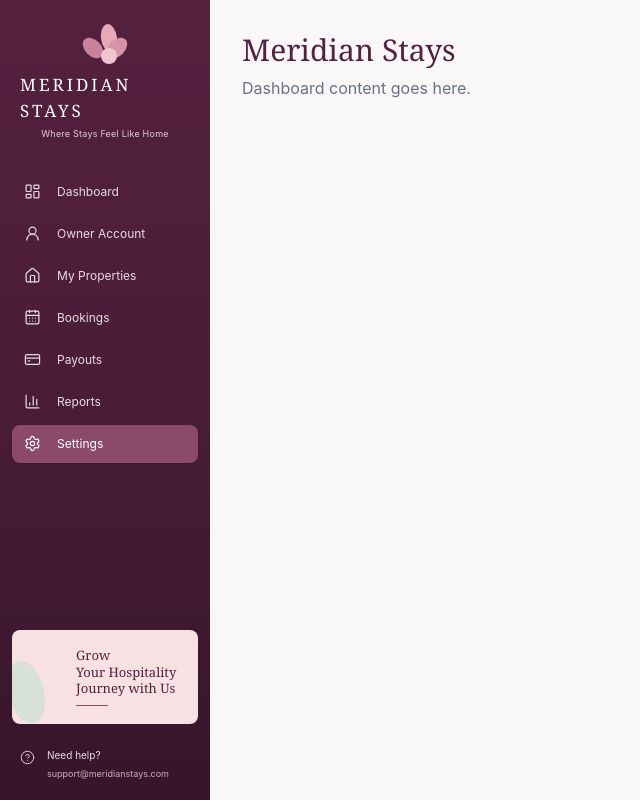
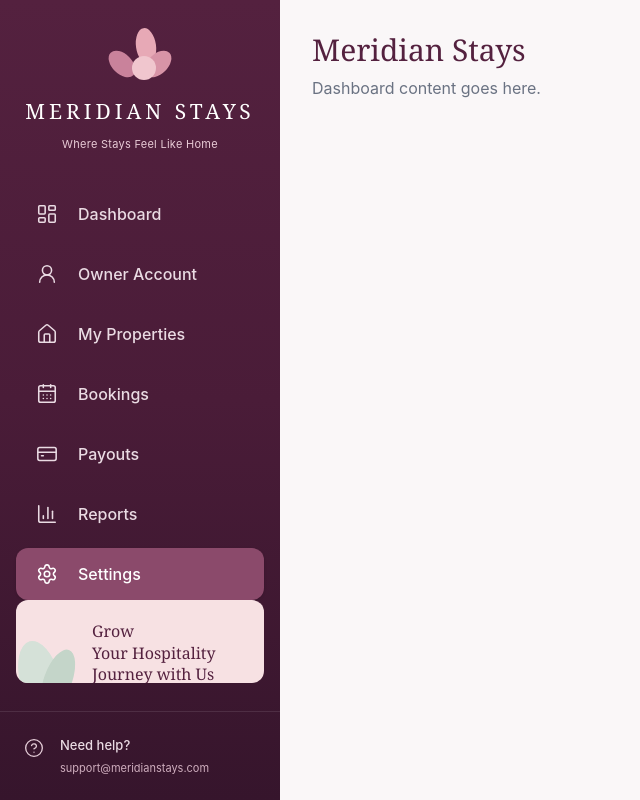
Before and after one commit to itcadmu15/Meridian-Stays, a React app in the folder frontend/: page /owner/settings in a window 1280 px wide. Shown: the whole page, without its empty margins (0-640 px from the left). Built offline with nearby package versions, Linux system fonts and the light colour scheme; the HTML template or start-up script is replaced by a standard one.

Commit message:
Side Bar Updated the styling

```diff
--- a/frontend/src/App.jsx
+++ b/frontend/src/App.jsx
@@ -5,11 +5,10 @@ function App() {
   return (
     <div className="flex min-h-screen bg-[#faf7f8]">
 
-      {/* Sidebar */}
       <Sidebar />
 
-      {/* Main Content */}
       <main className="flex-1 p-8">
+
         <h1 className="font-serif text-3xl text-[#54213f]">
           Meridian Stays
         </h1>
@@ -17,6 +16,7 @@ function App() {
         <p className="mt-2 text-gray-500">
           Dashboard content goes here.
         </p>
+
       </main>
 
     </div>
--- a/frontend/src/components/common/SideBar.jsx
+++ b/frontend/src/components/common/SideBar.jsx
@@ -51,31 +51,39 @@ const navigation = [
 
 const Sidebar = () => {
   return (
-    <aside className="flex h-screen w-[210px] flex-col bg-gradient-to-b from-[#54213f] via-[#4a1c38] to-[#36152c] text-white">
+    <aside className="flex h-screen w-[280px] shrink-0 flex-col bg-gradient-to-b from-[#54213f] via-[#4a1c38] to-[#36152c] text-white">
 
-      {/* Logo */}
-      <div className="flex flex-col items-center px-5 pt-6 pb-8">
+      {/* ================= LOGO ================= */}
+      <div className="flex flex-col items-center px-6 pt-7 pb-9">
 
-        {/* Simple flower logo */}
-        <div className="relative mb-2 h-10 w-16">
-          <div className="absolute left-7 top-0 h-7 w-4 rotate-[-8deg] rounded-[100%] bg-[#e7a9b6]" />
-          <div className="absolute left-3 top-3 h-6 w-4 rotate-[-45deg] rounded-[100%] bg-[#c9829b]" />
-          <div className="absolute right-3 top-3 h-6 w-4 rotate-[45deg] rounded-[100%] bg-[#d894a7]" />
-          <div className="absolute left-7 top-6 h-4 w-4 rounded-full bg-[#f0c6ce]" />
+        {/* Flower Logo */}
+        <div className="relative mb-3 h-14 w-20">
+
+          <div className="absolute left-9 top-0 h-9 w-5 rotate-[-8deg] rounded-[100%] bg-[#e7a9b6]" />
+
+          <div className="absolute left-3 top-5 h-8 w-5 rotate-[-45deg] rounded-[100%] bg-[#c9829b]" />
+
+          <div className="absolute right-3 top-5 h-8 w-5 rotate-[45deg] rounded-[100%] bg-[#d894a7]" />
+
+          <div className="absolute left-8 top-7 h-6 w-6 rounded-full bg-[#f0c6ce]" />
+
         </div>
 
-        <h1 className="font-serif text-[17px] tracking-[3px]">
+        <h1 className="font-serif text-[21px] font-medium tracking-[4px]">
           MERIDIAN STAYS
         </h1>
 
-        <p className="mt-1 text-[9px] tracking-wide text-[#e8cbd6]">
+        <p className="mt-2 text-[11px] tracking-wide text-[#e8cbd6]">
           Where Stays Feel Like Home
         </p>
       </div>
 
-      {/* Navigation */}
-      <nav className="flex-1 px-3">
-        <div className="space-y-1">
+
+      {/* ================= NAVIGATION ================= */}
+      <nav className="flex-1 px-4">
+
+        <div className="space-y-2">
+
           {navigation.map((item) => {
             const Icon = item.icon;
 
@@ -83,28 +91,32 @@ const Sidebar = () => {
               <NavLink
                 key={item.name}
                 to={item.path}
-                className={({ isActive }) =>
-                  `
-                  group flex h-[38px] items-center gap-4 rounded-lg px-3
-                  text-[12px] transition-all duration-200
+                className={({ isActive }) => `
+                  group flex h-[52px] items-center gap-5
+                  rounded-xl px-5
+                  text-[16px] font-medium
+                  transition-all duration-200
+
                   ${
                     isActive
                       ? "bg-[#8b4a6b] text-white shadow-sm"
                       : "text-[#eadbe3] hover:bg-[#713653] hover:text-white"
                   }
-                  `
-                }
+                `}
               >
                 {({ isActive }) => (
                   <>
                     <Icon
-                      size={17}
+                      size={22}
                       strokeWidth={1.7}
-                      className={
-                        isActive
-                          ? "text-white"
-                          : "text-[#eadbe3] group-hover:text-white"
-                      }
+                      className={`
+                        shrink-0 transition-colors
+                        ${
+                          isActive
+                            ? "text-white"
+                            : "text-[#eadbe3] group-hover:text-white"
+                        }
+                      `}
                     />
 
                     <span>{item.name}</span>
@@ -113,18 +125,26 @@ const Sidebar = () => {
               </NavLink>
             );
           })}
+
         </div>
+
       </nav>
 
-      {/* Promotional Card */}
-      <div className="mx-3 mb-6 overflow-hidden rounded-lg bg-[#f7e1e3] text-[#54213f]">
-        <div className="relative flex min-h-[94px] items-center px-4 py-4">
 
-          {/* Decorative leaf */}
-          <div className="absolute -left-1 bottom-0 h-16 w-9 rotate-[-15deg] rounded-[100%] bg-[#d5e1d8] opacity-90" />
+      {/* ================= PROMOTIONAL CARD ================= */}
+      <div className="mx-4 mb-7 overflow-hidden rounded-xl bg-[#f7e1e3] text-[#54213f]">
 
-          <div className="relative z-10 ml-12">
-            <p className="font-serif text-[13px] leading-[1.3]">
+        <div className="relative flex min-h-[120px] items-center px-5 py-5">
+
+          {/* Decorative Leaves */}
+          <div className="absolute bottom-0 left-1 h-20 w-10 rotate-[-15deg] rounded-[100%] bg-[#d5e1d8]" />
+
+          <div className="absolute bottom-2 left-7 h-16 w-7 rotate-[20deg] rounded-[100%] bg-[#c4d5c9]" />
+
+          {/* Text */}
+          <div className="relative z-10 ml-14">
+
+            <p className="font-serif text-[16px] font-medium leading-[1.35]">
               Grow
               <br />
               Your Hospitality
@@ -132,31 +152,42 @@ const Sidebar = () => {
               Journey with Us
             </p>
 
-            <div className="mt-2 h-[1px] w-8 bg-[#8b4a6b]" />
+            <div className="mt-3 h-[1px] w-10 bg-[#8b4a6b]" />
+
           </div>
+
         </div>
+
       </div>
 
-      {/* Help Section */}
-      <div className="px-5 pb-5">
-        <div className="flex items-start gap-3">
+
+      {/* ================= HELP SECTION ================= */}
+      <div className="border-t border-white/10 px-6 py-6">
+
+        <div className="flex items-start gap-4">
+
           <CircleHelp
-            size={15}
+            size={20}
             strokeWidth={1.6}
-            className="mt-0.5 text-[#e5cdd8]"
+            className="mt-0.5 shrink-0 text-[#e5cdd8]"
           />
 
           <div>
-            <p className="text-[10px] text-[#eadbe3]">
+
+            <p className="text-[13px] font-medium text-[#eadbe3]">
               Need help?
             </p>
 
-            <p className="mt-1 text-[9px] text-[#cfaebe]">
+            <p className="mt-1 text-[11px] text-[#cfaebe]">
               support@meridianstays.com
             </p>
+
           </div>
+
         </div>
+
       </div>
+
     </aside>
   );
 };
```
